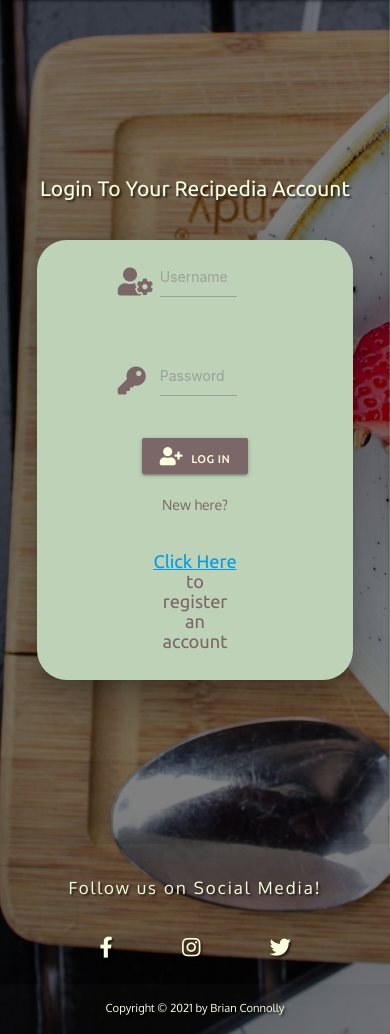
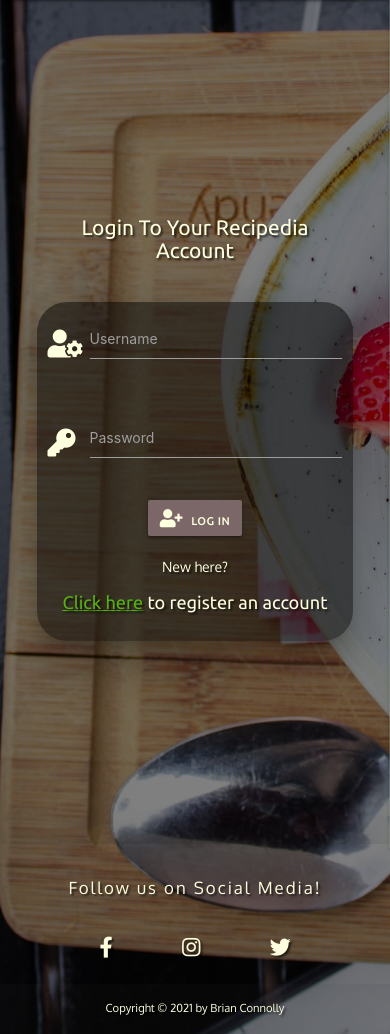
Before and after one commit to Brianconn71/ms3-recipedia, a Flask app: page /login in a window 390 px wide. Shown: the part 56-1090 px from the top of the page. Run offline with Flask 2, Linux system fonts and the light colour scheme; some libraries are stand-ins or nearby versions.

Commit message:
edit: login page is now mobile responsive

```diff
--- a/static/css/style.css
+++ b/static/css/style.css
@@ -39,6 +39,11 @@ main{
 /* buttons */
 button{
     cursor: pointer;
+}
+.control-btns{
+    display: flex;
+    align-items: center;
+    justify-content: space-between;
 }
 .submit-btn{
     background-color: var(--button-color);
@@ -189,11 +194,6 @@ p, h5{
     justify-content: center;
     align-items: center;
 }
-.control-btns{
-    display: flex;
-    align-items: center;
-    justify-content: space-between;
-}
 #search-label{
     color: var(--text-white)
 }
@@ -261,7 +261,6 @@ p, h5{
 /* User registration */
 .icon-size{
     line-height: 1.5;
-    color: var(--button-color);
     font-size: 2rem;
 }
 .register-container{
@@ -293,7 +292,7 @@ p, h5{
     margin-right: 0.6rem;
 }
 .register-user{
-    background-color: var(--pale-green);
+    background-color: rgba(0,0,0, 0.5);
     width: 100%;
     border-radius: 30px;
 }
--- a/templates/login.html
+++ b/templates/login.html
@@ -4,33 +4,35 @@
     <!-- <h3 class="">Register as a new user with Recipedia</h3> -->
     <section class="container register-container">
         <div class="row center-placement">
-            <div class="col-8">
+            <div class="col s12">
                 <h2 class="search-heading recipedia-text">Login to your recipedia account</h2>
             </div>
         </div>
         <div class="row register-user z-depth-5">
-            <form class="col s8" method="POST" action="{{ url_for('login') }}">
+            <form class="col s12 m8" method="POST" action="{{ url_for('login') }}">
                 <div class="row center-placement">
-                    <div class="input-field col s8">
-                    <i class="fas fa-user-cog icon-size prefix"></i>
+                    <div class="input-field col s12 m8">
+                    <i class="fas fa-user-cog icon-size submit-icon prefix"></i>
                     <input type="text" id="username" name="username" class="validate" minlength="3" maxlength="20" pattern="^[a-zA-Z0-9]{3,20}$" required />
                     <label for="username">Username</label>
                     </div>
                 </div>
                 <div class="row center-placement">
-                    <div class="input-field col s8">
-                    <i class="fas fa-key icon-size prefix"></i>
+                    <div class="input-field col s12 m8">
+                    <i class="fas fa-key icon-size submit-icon prefix"></i>
                     <input type="password" id="password" name="password" class="validate" minlength="6" maxlength="20" pattern="^[a-zA-Z0-9]{3,20}$" required />
                     <label for="password" class="form-labels">Password</label>
                     </div>
                 </div>
                 <div class="row center-placement">
-                    <button type="submit" class="col s6 btn btn-primary submit-btn"><i class="fas fa-user-plus submit-icon"></i>Log in</button>
+                    <div class="col s12 m8 center-align">
+                        <button type="submit" class="btn btn-primary submit-btn"><i class="fas fa-user-plus submit-icon"></i>Log in</button>
+                    </div>
                 </div>
                 <div class="row center-placement">
-                    <div class="col s6">
-                        <p class="center-text">New here?</p><br>
-                        <h5 class="center-text"><a href="{{ url_for('register') }}" class="underline-text">Click Here</a> to register an account</h5>
+                    <div class="col s12 m8">
+                        <p class="center-text recipedia-text">New here?</p>
+                        <h5 class="center-text recipedia-text"><a href="{{ url_for('register') }}" class="underline-text link-color">Click here</a> to register an account</h5>
                     </div>
                 </div>
             </form>
```
Also changed, not shown: templates/add_recipe.html (+6 -6 lines).
